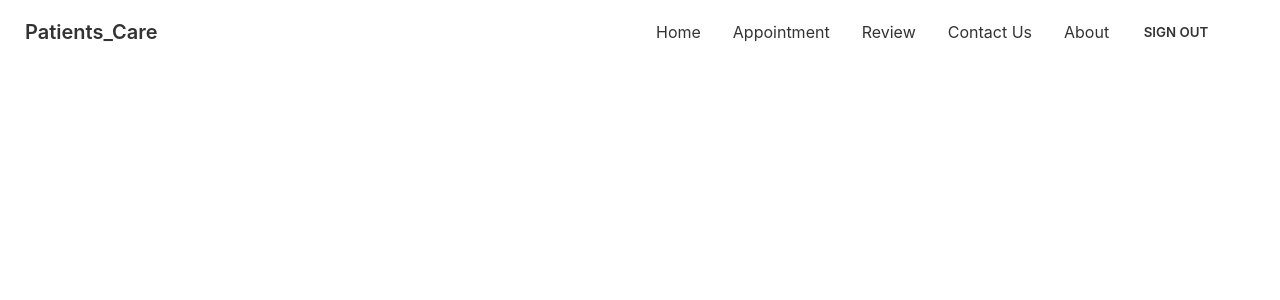
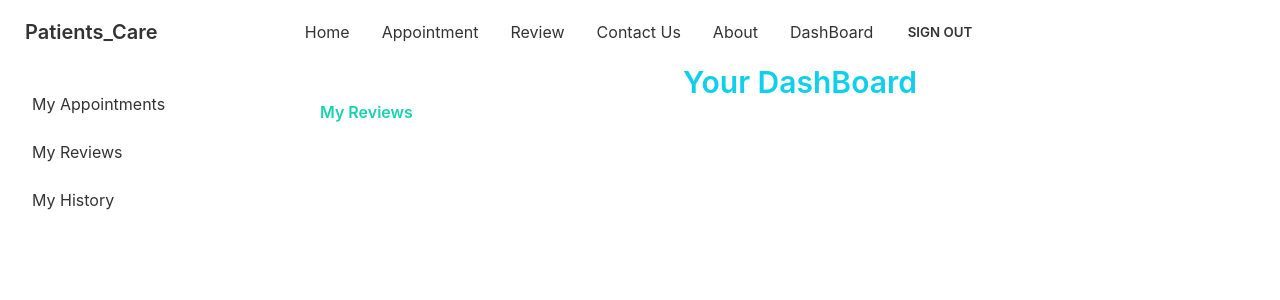
Before and after one commit to mdsohag65/patient-care-client, a React (Create React App) app: page /dashboard/review in a window 1280 px wide. Shown: the top 300 px of the page. Built offline with nearby package versions, Linux system fonts and the light colour scheme; no server answers; sample sign-in values are in the browser's storage; the HTML template or start-up script is replaced by a standard one.

Commit message:
set the dashboard with nested route

```diff
--- a/src/App.js
+++ b/src/App.js
@@ -9,6 +9,10 @@
 import Navbar from './Pages/Shared/Navbar';
 import { ToastContainer } from 'react-toastify';
 import 'react-toastify/dist/ReactToastify.css';
+import DashBoard from './Pages/DashBoard/DashBoard';
+import MyAppointment from './Pages/DashBoard/MyAppointment';
+import MyReview from './Pages/DashBoard/MyReview';
+import MyHistory from './Pages/DashBoard/MyHistory';
 
 function App() {
   return (
@@ -20,6 +24,13 @@
         <Route path='appointment' element={<RequireAuth>
           <Appointment />
         </RequireAuth>}></Route>
+        <Route path='dashboard' element={<RequireAuth>
+          <DashBoard />
+        </RequireAuth>}>
+          <Route index element={<MyAppointment />}></Route>
+          <Route path='review' element={<MyReview />}></Route>
+          <Route path='history' element={<MyHistory />}></Route>
+        </Route>
         <Route path='login' element={<Login />}></Route>
         <Route path='signup' element={<SignUp />}></Route>
       </Routes>
--- /dev/null
+++ b/src/Pages/DashBoard/DashBoard.js
@@ -0,0 +1,26 @@
+import React from 'react';
+import { Link, Outlet } from 'react-router-dom';
+
+const DashBoard = () => {
+    return (
+        <div class="drawer drawer-mobile">
+            <input id="dashboard-sidebar" type="checkbox" class="drawer-toggle" />
+            <div class="drawer-content">
+                <h2 className='text-3xl font-semibold text-primary text-center'>Your DashBoard</h2>
+                <Outlet />
+            </div>
+            <div class="drawer-side">
+                <label for="dashboard-sidebar" class="drawer-overlay"></label>
+                <ul class="menu p-4 overflow-y-auto w-80 bg-base-100 text-base-content">
+                    {/* <!-- Sidebar content here --> */}
+                    <li><Link to="/dashboard">My Appointments</Link></li>
+                    <li><Link to="/dashboard/review">My Reviews</Link></li>
+                    <li><Link to="/dashboard/history">My History</Link></li>
+                </ul>
+
+            </div>
+        </div>
+    );
+};
+
+export default DashBoard;
--- /dev/null
+++ b/src/Pages/DashBoard/MyAppointment.js
@@ -0,0 +1,48 @@
+import React, { useEffect, useState } from 'react';
+import { useAuthState } from 'react-firebase-hooks/auth';
+import auth from '../../firebase.init';
+
+const MyAppointment = () => {
+    const [appointments, setAppointments] = useState([]);
+    const [user] = useAuthState(auth);
+
+    useEffect(() => {
+        if (user) {
+            fetch(`http://localhost:5000/booking?patient=${user.email}`)
+                .then(res => res.json())
+                .then(data => setAppointments(data));
+        }
+    }, [user]);
+    return (
+        <div>
+            <h2 className='text-secondary font-semibold'>My Appointments: {appointments.length}</h2>
+            <div class="overflow-x-auto">
+                <table class="table w-full">
+
+                    <thead>
+                        <tr>
+                            <th></th>
+                            <th>Name</th>
+                            <th>Date</th>
+                            <th>Time</th>
+                            <th>Treatment</th>
+                        </tr>
+                    </thead>
+                    <tbody>
+                        {
+                            appointments.map((a, index) => <tr>
+                                <th>{index + 1}</th>
+                                <td>{a.patientName}</td>
+                                <td>{a.date}</td>
+                                <td>{a.slot}</td>
+                                <td>{a.treatment}</td>
+                            </tr>)
+                        }
+                    </tbody>
+                </table>
+            </div>
+        </div>
+    );
+};
+
+export default MyAppointment;
--- /dev/null
+++ b/src/Pages/DashBoard/MyHistory.js
@@ -0,0 +1,11 @@
+import React from 'react';
+
+const MyHistory = () => {
+    return (
+        <div>
+            <h2 className='text-secondary font-semibold'>My History</h2>
+        </div>
+    );
+};
+
+export default MyHistory;
--- /dev/null
+++ b/src/Pages/DashBoard/MyReview.js
@@ -0,0 +1,11 @@
+import React from 'react';
+
+const MyReview = () => {
+    return (
+        <div>
+            <h2 className='text-secondary font-semibold'>My Reviews</h2>
+        </div>
+    );
+};
+
+export default MyReview;
--- a/src/Pages/Shared/Navbar.js
+++ b/src/Pages/Shared/Navbar.js
@@ -17,6 +17,9 @@
         <li><Link to='/review'>Review</Link></li>
         <li><Link to='/contact'>Contact Us</Link></li>
         <li><Link to='/about'>About</Link></li>
+        {
+            user && <li><Link to='/dashboard'>DashBoard</Link></li>
+        }
         <li>{user ?
             <button onClick={logOut} className="btn btn-ghost">Sign Out</button>
             :
@@ -40,6 +43,11 @@
                     {menuItems}
                 </ul>
             </div>
+            <div className="navbar-end">
+                <label tabIndex="1" for="dashboard-sidebar" className="btn btn-ghost lg:hidden">
+                    <svg xmlns="http://www.w3.org/2000/svg" className="h-5 w-5" fill="none" viewBox="0 0 24 24" stroke="currentColor"><path strokeLinecap="round" strokeLinejoin="round" strokeWidth="2" d="M4 6h16M4 12h8m-8 6h16" /></svg>
+                </label>
+            </div>
         </div>
     );
 };
```
